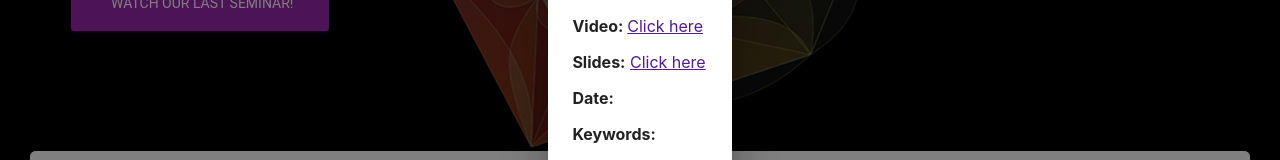
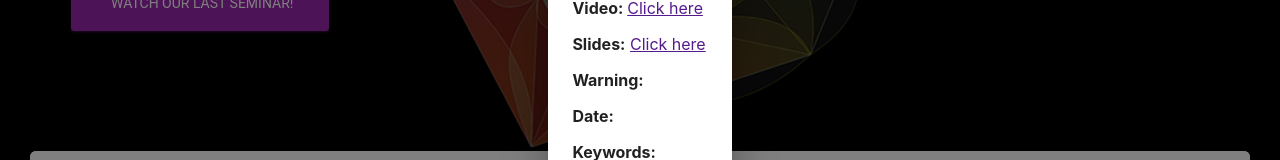
Before and after one commit to miguelruor/geotop-a-2.0, a React (Create React App) app: page / in a window 1280 px wide. Both pictures are taken after a click on the button "WATCH OUR LAST SEMINAR!". Shown: the part 379-539 px from the top of the page. Built offline with nearby package versions, Linux system fonts and the light colour scheme; no server answers; the database is empty.

Commit message:
Ver warning notes en Watch last video

```diff
--- a/src/views/HomePage/HomePage.js
+++ b/src/views/HomePage/HomePage.js
@@ -59,6 +59,7 @@ export default function HomePage(props) {
   const[talkKeywords,setTalkKeywords] = useState([]);
   const [speaker, setSpeaker] = useState('');
   const [talkDate, setDate] = useState('');
+  const[warningNote, setWarningNote] = useState('');
   const [modal, setModal] = React.useState(false);
 
   var speakerID = '';
@@ -77,6 +78,7 @@ export default function HomePage(props) {
                 setTalkVideo(doc.data().video);
                 setTalkSlides(doc.data().presentation);
                 setTalkDescription(doc.data().abstract);
+                setWarningNote(doc.data().warning);
                 const date = doc.data().date.toDate();
                 var month = new Array();
                 month[0] = "January";
@@ -187,6 +189,7 @@ export default function HomePage(props) {
                   <p><b>Video: </b> {talkVideo === null ? 'Not available yet.' : <a href={talkVideo} target="_blank">Click here</a>} </p>
                   {/*Cuando una talk no tiene presentacion, talkSlides es undefined, y en otro caso string*/}
                   {typeof(talkSlides) == "undefined" ? null : <><p><b>Slides:</b> <a href={talkSlides} target="_blank">Click here</a></p></>}
+                  {typeof(warningNote) == "undefined" ? null : <><p><b>Warning: </b>{warningNote}</p></>}
                   <p><b>Date: </b>{talkDate} </p>
                   <p><b>Keywords: </b> {talkKeywords.join(', ')}</p>
                   <p><b>Abstract: </b>{ReactHtmlParser (talkDescription)}</p>
```
